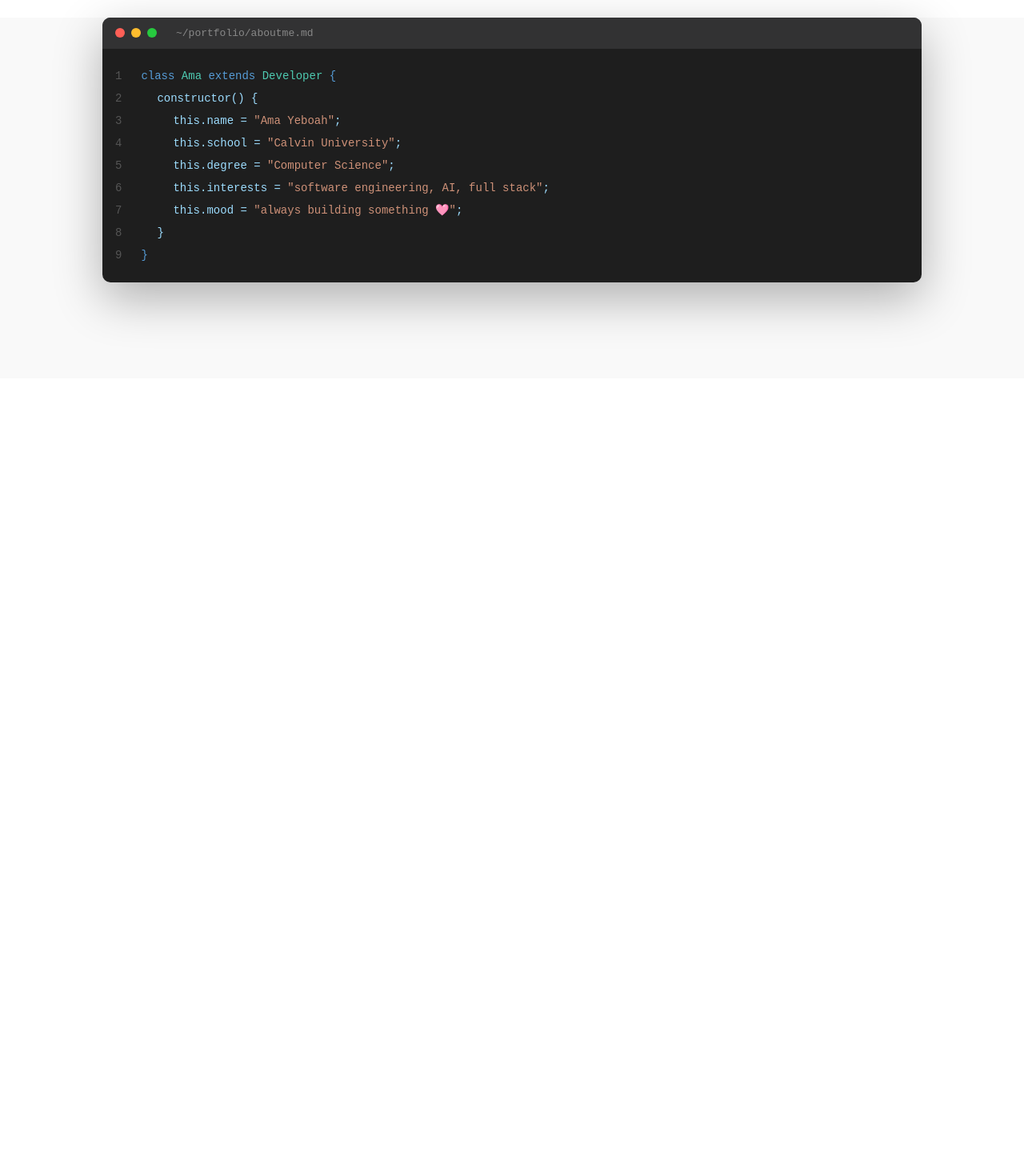
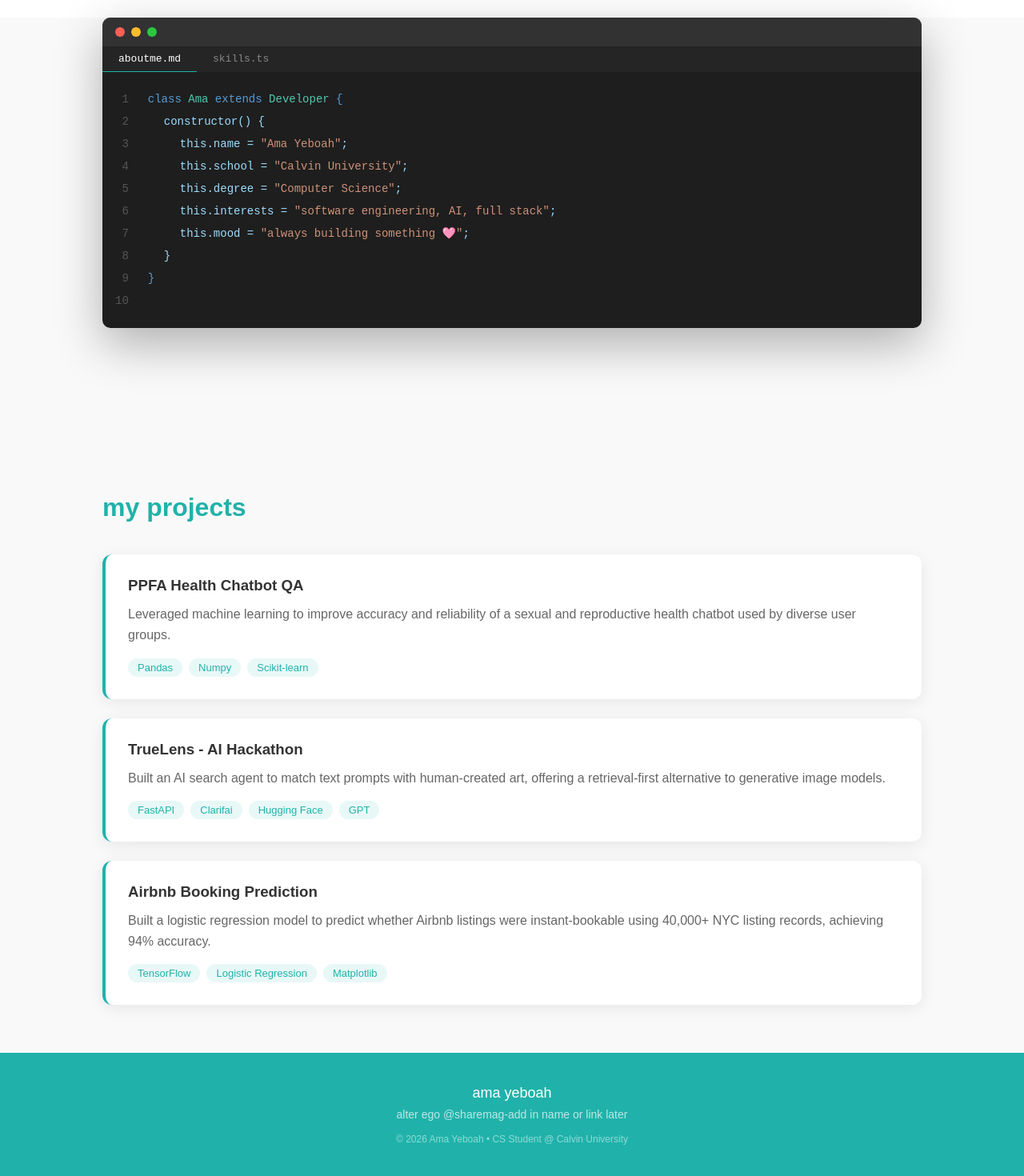
Before and after one commit to ama321518/my-portfolio, a React (Create React App) app: page / in a window 1280 px wide. Shown: the part 946-2416 px from the top of the page at 80% size. Before the commit the page ends 1419 px from the top, so only its background shows below. Built offline with nearby package versions, Linux system fonts and the light colour scheme.

Commit message:
added footer and projects

```diff
--- a/src/App.tsx
+++ b/src/App.tsx
@@ -1,5 +1,7 @@
 import Navbar from './Navbar';
 import VSCodeEditor from './VSCodeEditor';
+import Projects from './Projects';
+import Footer from './Footer';
 
 function App() {
   return (
@@ -36,6 +38,9 @@ function App() {
       <div style={{ backgroundColor: '#f9f9f9', paddingBottom: '60px' }}>
         <VSCodeEditor />
       </div>
+      <Projects />
+          <Footer />
+
     </div>
   );
 }
--- /dev/null
+++ b/src/Footer.tsx
@@ -0,0 +1,22 @@
+const Footer = () => {
+  return (
+    <div style={{
+      backgroundColor: '#20B2AA',
+      padding: '40px',
+      textAlign: 'center',
+      fontFamily: 'Arial',
+    }}>
+      <p style={{ color: 'white', margin: '0 0 8px 0', fontSize: '18px' }}>
+        ama yeboah
+      </p>
+      <p style={{ color: 'rgba(255,255,255,0.7)', margin: '0 0 16px 0', fontSize: '14px' }}>
+        alter ego @sharemag-add in name or link later
+      </p>
+      <p style={{ color: 'rgba(255,255,255,0.5)', margin: 0, fontSize: '12px' }}>
+        © 2026 Ama Yeboah • CS Student @ Calvin University
+      </p>
+    </div>
+  );
+}
+
+export default Footer;
--- /dev/null
+++ b/src/Projects.tsx
@@ -0,0 +1,69 @@
+const projects = [
+  {
+    title: "PPFA Health Chatbot QA",
+    description: "Leveraged machine learning to improve accuracy and reliability of a sexual and reproductive health chatbot used by diverse user groups.",
+    tech: ["Pandas", "Numpy", "Scikit-learn"],
+    link: "#"
+  },
+  {
+    title: "TrueLens - AI Hackathon",
+    description: "Built an AI search agent to match text prompts with human-created art, offering a retrieval-first alternative to generative image models.",
+    tech: ["FastAPI", "Clarifai", "Hugging Face", "GPT"],
+    link: "#"
+  },
+  {
+    title: "Airbnb Booking Prediction",
+    description: "Built a logistic regression model to predict whether Airbnb listings were instant-bookable using 40,000+ NYC listing records, achieving 94% accuracy.",
+    tech: ["TensorFlow", "Logistic Regression", "Matplotlib"],
+    link: "#"
+  }
+];
+
+const Projects = () => {
+  return (
+    <div style={{ padding: '60px 10%', backgroundColor: '#f9f9f9' }}>
+      <h2 style={{
+        fontFamily: 'Arial',
+        color: '#20B2AA',
+        fontSize: '32px',
+        marginBottom: '40px'
+      }}>
+        my projects
+      </h2>
+      <div style={{ display: 'flex', flexDirection: 'column', gap: '24px' }}>
+        {projects.map((project, index) => (
+          <div key={index} style={{
+            backgroundColor: 'white',
+            borderRadius: '12px',
+            padding: '28px',
+            boxShadow: '0 4px 20px rgba(0,0,0,0.08)',
+            borderLeft: '4px solid #20B2AA'
+          }}>
+            <h3 style={{ fontFamily: 'Arial', color: '#333', margin: '0 0 12px 0' }}>
+              {project.title}
+            </h3>
+            <p style={{ fontFamily: 'Arial', color: '#666', margin: '0 0 16px 0', lineHeight: '1.6' }}>
+              {project.description}
+            </p>
+            <div style={{ display: 'flex', gap: '8px', flexWrap: 'wrap' }}>
+              {project.tech.map((t, i) => (
+                <span key={i} style={{
+                  backgroundColor: '#e8f8f7',
+                  color: '#20B2AA',
+                  padding: '4px 12px',
+                  borderRadius: '20px',
+                  fontSize: '13px',
+                  fontFamily: 'Arial'
+                }}>
+                  {t}
+                </span>
+              ))}
+            </div>
+          </div>
+        ))}
+      </div>
+    </div>
+  );
+}
+
+export default Projects;
--- a/src/VSCodeEditor.tsx
+++ b/src/VSCodeEditor.tsx
@@ -1,4 +1,8 @@
+import { useState } from 'react';
+
 const VSCodeEditor = () => {
+  const [activeTab, setActiveTab] = useState('about');
+
   return (
     <div style={{
       backgroundColor: '#1e1e1e',
@@ -21,7 +25,24 @@ const VSCodeEditor = () => {
         <div style={{ width: 12, height: 12, borderRadius: '50%', backgroundColor: '#ff5f56' }} />
         <div style={{ width: 12, height: 12, borderRadius: '50%', backgroundColor: '#ffbd2e' }} />
         <div style={{ width: 12, height: 12, borderRadius: '50%', backgroundColor: '#27c93f' }} />
-        <span style={{ color: '#888', marginLeft: '16px', fontSize: '13px' }}>~/portfolio/aboutme.md</span>
+      </div>
+
+      {/* Tabs */}
+      <div style={{ display: 'flex', backgroundColor: '#252526' }}>
+        <div onClick={() => setActiveTab('about')} style={{
+          padding: '8px 20px',
+          cursor: 'pointer',
+          fontSize: '13px',
+          color: activeTab === 'about' ? 'white' : '#888',
+          borderBottom: activeTab === 'about' ? '1px solid #20B2AA' : 'none',
+        }}>aboutme.md</div>
+        <div onClick={() => setActiveTab('skills')} style={{
+          padding: '8px 20px',
+          cursor: 'pointer',
+          fontSize: '13px',
+          color: activeTab === 'skills' ? 'white' : '#888',
+          borderBottom: activeTab === 'skills' ? '1px solid #20B2AA' : 'none',
+        }}>skills.ts</div>
       </div>
 
       {/* Editor body */}
@@ -29,13 +50,15 @@ const VSCodeEditor = () => {
 
         {/* Line numbers */}
         <div style={{ color: '#555', paddingLeft: '16px', paddingRight: '24px', textAlign: 'right', userSelect: 'none' }}>
-    {[1,2,3,4,5,6,7,8,9].map(n => (
+          {[1,2,3,4,5,6,7,8,9,10].map(n => (
             <p key={n} style={{ margin: 0 }}>{n}</p>
           ))}
         </div>
 
         {/* Code */}
         <div style={{ flex: 1 }}>
+          {activeTab === 'about' && (
+            <>
               <p style={{ color: '#569cd6', margin: 0 }}>class <span style={{ color: '#4ec9b0' }}>Ama</span> extends <span style={{ color: '#4ec9b0' }}>Developer</span> {'{'}</p>
               <p style={{ color: '#9cdcfe', margin: 0, paddingLeft: '20px' }}>constructor() {'{'}</p>
               <p style={{ color: '#9cdcfe', margin: 0, paddingLeft: '40px' }}>this.<span style={{ color: '#9cdcfe' }}>name</span> = <span style={{ color: '#ce9178' }}>"Ama Yeboah"</span>;</p>
@@ -45,10 +68,21 @@ const VSCodeEditor = () => {
               <p style={{ color: '#9cdcfe', margin: 0, paddingLeft: '40px' }}>this.<span style={{ color: '#9cdcfe' }}>mood</span> = <span style={{ color: '#ce9178' }}>"always building something 🩷"</span>;</p>
               <p style={{ color: '#9cdcfe', margin: 0, paddingLeft: '20px' }}>{'}'}</p>
               <p style={{ color: '#569cd6', margin: 0 }}>{'}'}</p>
+            </>
+          )}
+          {activeTab === 'skills' && (
+  <>
+    <p style={{ color: '#569cd6', margin: 0 }}>const <span style={{ color: '#9cdcfe' }}>mySkills</span> = {'{'}</p>
+    <p style={{ color: '#ce9178', margin: 0, paddingLeft: '20px' }}>"languages": <span style={{ color: '#d4d4d4' }}>["Python", "C++", "JavaScript", "Java", "SQL"],</span></p>
+    <p style={{ color: '#ce9178', margin: 0, paddingLeft: '20px' }}>"frontend": <span style={{ color: '#d4d4d4' }}>["React.js", "HTML", "CSS"],</span></p>
+    <p style={{ color: '#ce9178', margin: 0, paddingLeft: '20px' }}>"ai_ml": <span style={{ color: '#d4d4d4' }}>["TensorFlow", "Scikit-learn", "Numpy", "Pandas"],</span></p>
+    <p style={{ color: '#ce9178', margin: 0, paddingLeft: '20px' }}>"backend": <span style={{ color: '#d4d4d4' }}>["FastAPI", "RAG Pipelines", "LLMs"],</span></p>
+    <p style={{ color: '#ce9178', margin: 0, paddingLeft: '20px' }}>"tools": <span style={{ color: '#d4d4d4' }}>["Git", "GitHub", "Docker", "VS Code"],</span></p>
+    <p style={{ color: '#569cd6', margin: 0 }}>{'}'}</p>
+  </>
+)}
         </div>
-
       </div>
-
     </div>
   );
 }
```
Lines whose indentation alone changed are shown as unchanged.
